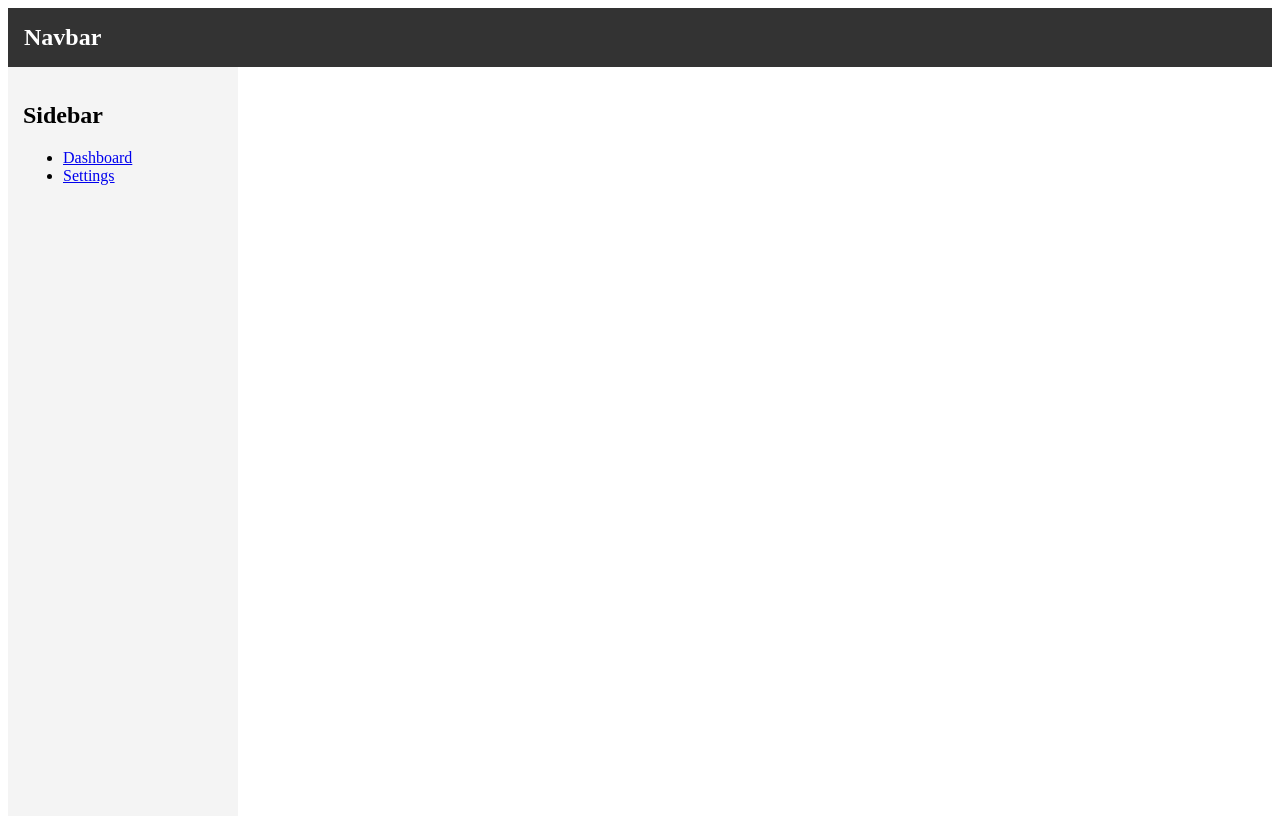
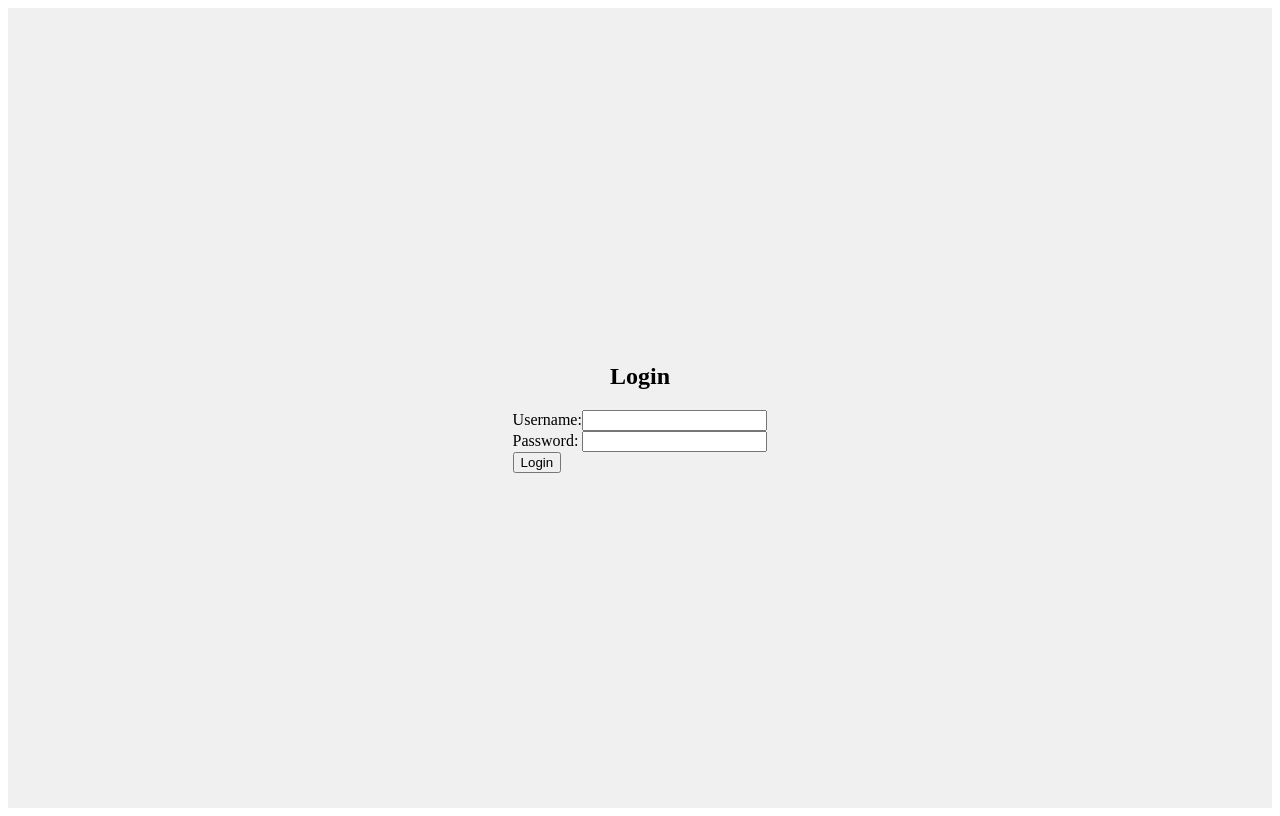
Before and after one commit to nguyenbaohua/templete-reactjs, a React (Vite) app: page /login in a window 1280 px wide. Built offline with nearby package versions, Linux system fonts and the light colour scheme.

Commit message:
update trang đăng nhập

```diff
--- a/src/App.jsx
+++ b/src/App.jsx
@@ -1,5 +1,6 @@
 import { useState } from 'react'
 import { Routes, Route, Link } from "react-router"
+import Login from './pages/login/Login.jsx'
 import Dashboard from './pages/Dashboard/Dashboard.jsx'
 import SettingPage from './pages/setting/Setting.jsx'
 import Sidebar from './components/sidebar/Sidebar.jsx'
@@ -12,9 +13,10 @@ function App() {
 
   return (
     <>
-      <Navbar />
-      <Sidebar />
+      {/* <Navbar />
+      <Sidebar /> */}
       <Routes>
+        <Route path="/login" element={<Login />} />
         <Route path="/" element={<Dashboard />} />
         <Route path="/settings" element={<SettingPage />} />
       </Routes>
--- a/src/pages/dashboard/Dashboard.jsx
+++ b/src/pages/dashboard/Dashboard.jsx
@@ -2,6 +2,8 @@ export default function Dashboard() {
   return (
     <>
       <h1>dashboard</h1>
+      <p>This is the dashboard page of the application.</p>
+      <p>Welcome to the dashboard!</p>
     </>
   )
 }
--- /dev/null
+++ b/src/pages/login/Login.jsx
@@ -0,0 +1,66 @@
+import React, { useState } from 'react'
+import { useNavigate } from 'react-router'
+import './assets/Login.scss'
+
+export default function Login() {
+	const [username, setUsername] = useState('')
+	const [password, setPassword] = useState('')
+	const navigate = useNavigate()
+
+	const handleLogin = async (e) => {
+		e.preventDefault()
+		try {
+			if (!username || !password) {
+				alert('Please enter both username and password')
+				return
+			}
+
+			// const endpoint = 'api/auth/login'
+			const endpoint = 'https://fakestoreapi.com/auth/login'
+			// https://fakestoreapi.com/auth/login , username: mor_2314, password: 83r5^_
+
+			const response = await fetch(endpoint, {
+				method: 'POST',
+				headers: {
+					'Content-Type': 'application/json',
+				},
+				body: JSON.stringify({ username, password }),
+			})
+			if (!response.ok) throw new Error('Login failed')
+			const data = await response.json()
+			console.log('Login success:', data)
+			// Lưu token nếu cần: localStorage.setItem('token', data.token)
+			navigate('/')
+		} catch (error) {
+			console.error(error)
+			alert('Login failed!')
+		}
+	}
+
+	return (
+		<div className="login-container">
+			<h2>Login</h2>
+			<form onSubmit={handleLogin}>
+				<div>
+					<label htmlFor="username">Username:</label>
+					<input
+						type="text"
+						id="username"
+						value={username}
+						onChange={(e) => setUsername(e.target.value)}
+					/>
+				</div>
+				<div>
+					<label htmlFor="password">Password: </label>
+					<input
+						type="password"
+						id="password"
+						value={password}
+						onChange={(e) => setPassword(e.target.value)}
+					/>
+				</div>
+				<button type="submit">Login</button>
+			</form>
+		</div>
+	)
+}
--- /dev/null
+++ b/src/pages/login/assets/Login.scss
@@ -0,0 +1,9 @@
+.login-container {
+
+  display: flex;
+  flex-direction: column;
+  align-items: center;
+  justify-content: center;
+  height: 100vh;
+  background-color: #f0f0f0;
+}
```
Also changed, not shown: doc/library.md (+1 -0 lines).
